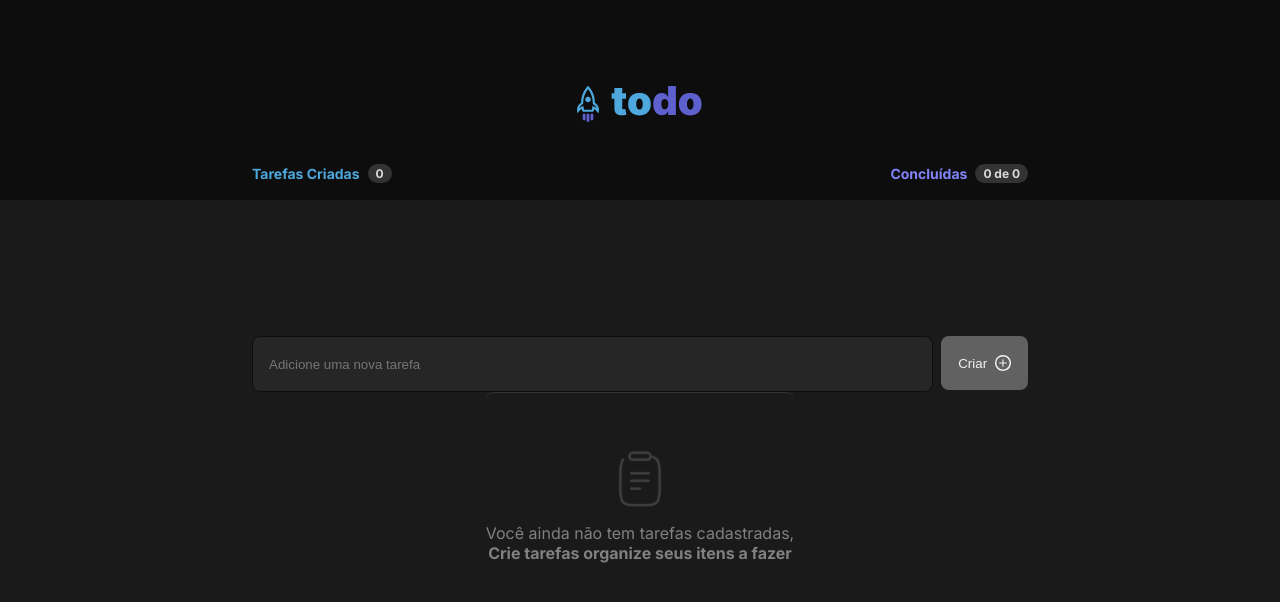
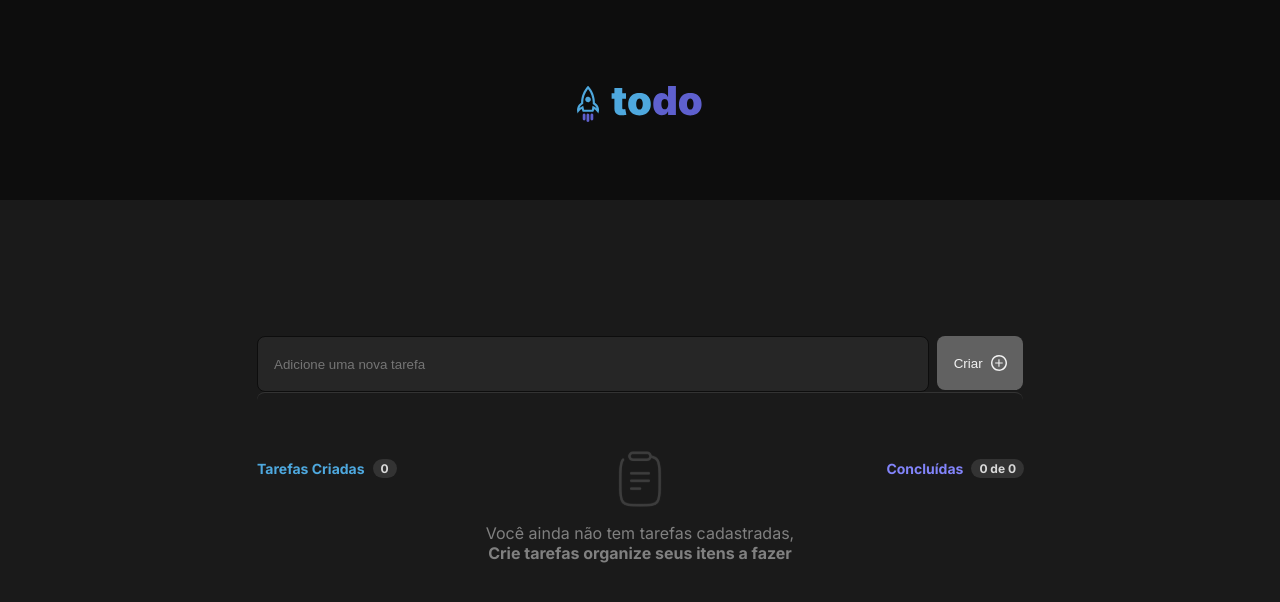
Before and after one commit to renanmontanopaz/React-ToDo, a React (Vite) app: page / in a window 1280 px wide. Shown: the top 602 px of the page. Built offline with nearby package versions, Linux system fonts and the light colour scheme; no server answers.

Commit message:
position input

```diff
--- a/src/components/Content/index.module.css
+++ b/src/components/Content/index.module.css
@@ -1,7 +1,6 @@
 .section_container{
     background: var(--gray-600);
     min-height: calc(100vh - 200px);
-
     display: flex;
     align-items: center;
     justify-content: center;
@@ -9,13 +8,17 @@
     width: 100%;
 }
 
+main{
 
+    max-width: 766px;
+    width: 90%;
+}
 
 .input_container{
     display: flex;
     gap: 8px;
     max-width: 776px;
-    width: 90%;
+    width: 100%;
     margin-top: -27px;
     position: relative;
 }
@@ -67,8 +70,8 @@
     justify-content: space-between;
     color: white;
     position: absolute;
-    margin-top: -564px;
-    max-width: 776px;
+    margin-top: 54px;
+    max-width: 767px;
     width: 90%;
 }
 
@@ -76,8 +79,6 @@
     display: flex;
     align-items: center;
     gap: 8px;
-    position: relative;
-    margin-top: -90px;
 }
 
 .taks_created{
--- a/src/components/Content/index.tsx
+++ b/src/components/Content/index.tsx
@@ -69,7 +69,8 @@ export const Content = () =>{
 
     return(
 
-        <div className={styles.section_container}>
+        <section className={styles.section_container}>
+            <main>
             <article className={styles.input_container}>
                 <input className={styles.input}
                        type="text" placeholder="Adicione uma nova tarefa"
@@ -92,6 +93,7 @@ export const Content = () =>{
                     </article>
                 </article>
                 {taskListState.length === 0? <NoContent/> : <ToDoList onDelete={removeTaskOnList} onChangeCheckBox={changeStatusCheckbox} /> }
-        </div>
+            </main>
+        </section>
     )
 }
--- a/src/components/ToDoList/index.module.css
+++ b/src/components/ToDoList/index.module.css
@@ -3,10 +3,9 @@
     flex-direction: column;
     gap: 12px;
     max-width: 776px;
-    width: 90%;
+    width: 100%;
     margin-top: 130px;
     min-height: 70vh;
-    position: initial;
 }
 .content_container{
     display: flex;
--- a/src/configs/dataBase/db.json
+++ b/src/configs/dataBase/db.json
@@ -29,6 +29,31 @@
       "id": "9dd2a05c-8fda-4a8b-9f28-b69efbeb9e09",
       "description": "vbnsdhdfg",
       "isDone": false
+    },
+    {
+      "id": "5e6a9032-6b13-454d-ad8f-699519ea7baa",
+      "description": "asdfawet",
+      "isDone": false
+    },
+    {
+      "id": "9fb08d03-3ed7-482a-b0ef-f13f38be4b77",
+      "description": "adsgwarg",
+      "isDone": false
+    },
+    {
+      "id": "98794af5-a4b1-4ddb-a79d-24840885af9a",
+      "description": "hm,hguio",
+      "isDone": false
+    },
+    {
+      "id": "b22ea119-43f0-4230-898e-e8c280b19fee",
+      "description": "dsfgser",
+      "isDone": false
+    },
+    {
+      "id": "ce05dc37-15aa-46cb-8a03-b0b66ba7bafc",
+      "description": "dfsgssher",
+      "isDone": false
     }
   ]
 }
```
